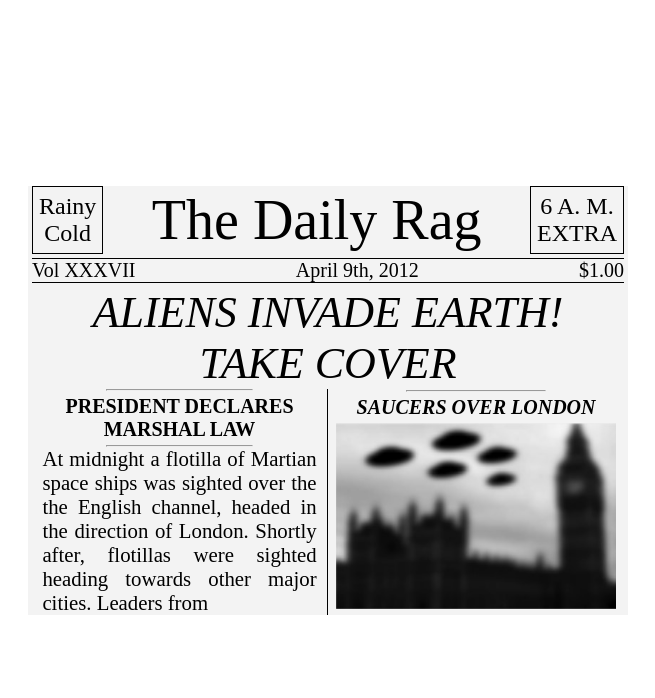
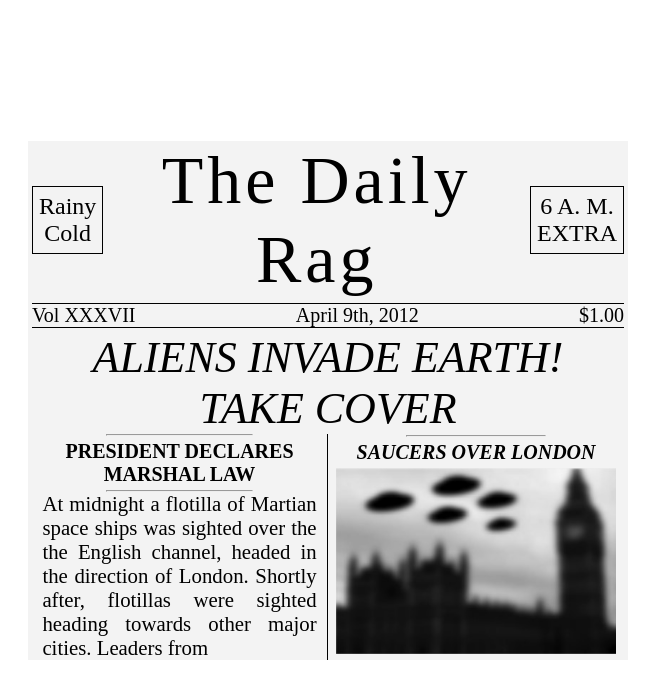
Before and after one commit to Abhii-Agarwal09/WinSem2021-22_IWPT_Course_Assignments, a plain HTML site: page Lab Assessment - 2/index.html in a window 1280 px wide. Shown: the whole page, without its empty margins (312-967 px from the left). Drawn offline with Linux system fonts and the light colour scheme.

Commit message:
lab da 2 completed

```diff
--- a/Lab Assessment - 2/js/ques3.js
+++ b/Lab Assessment - 2/js/ques3.js
@@ -13,10 +13,14 @@ let imagesArrayLength = imagesArray.length;
 
 // Function to go to next image
 const next = (event) => {
+    console.log(event);
     // Increasing image index by 1
+    console.log('Current image index: ' + currentImageIndex);
     currentImageIndex++;
+    console.log('Current image index after increment: ' + currentImageIndex);
     // Calculating the new image index
     const newImageIndex = currentImageIndex % imagesArrayLength;
+    console.log('New image index: ' + newImageIndex);
     // Setting the new source of image using new index
     carouselImage.src = `../assets/${imagesArray[newImageIndex]}`;
     // Setting the image counter
--- a/Lab Assessment - 2/styles/ques1_style.css
+++ b/Lab Assessment - 2/styles/ques1_style.css
@@ -3,14 +3,16 @@
     padding: 0;
     box-sizing: border-box;
 }
-
+@font-face {
+    font-family: 'Anglican';
+    src: local('AnglicanText');
+}
 body {
     height: 100vh;
     display: flex;
     justify-content: center;
     align-items: center;
 }
-
 .template {
     display: flex;
     flex-direction: column;
@@ -18,7 +20,6 @@ body {
     background-color: #f3f3f3;
     padding: 0 0.25rem;
 }
-
 .header-main,
 .header-secondary {
     display: flex;
@@ -26,7 +27,6 @@ body {
     align-items: center;
     text-align: center;
 }
-
 .main-heading {
     text-align: center;
     font-size: 2.75rem;
@@ -34,67 +34,57 @@ body {
     font-family: serif;
     font-weight: 300;
 }
-
 .main-content {
     display: flex;
     align-items: center;
     text-align: center;
 }
-
 .main-content-text {
     width: 50%;
     border-right: 1px solid black;
 }
-
 .main-text {
     font-size: 1.3rem;
     text-align: justify;
     padding: 0 0.5em;
 }
-
 .main-content-image {
     width: 50%;
     padding: 0 8px;
 }
-
 .main-image img {
     width: 100%;
 }
-
 .header-heading {
-    font-size: 3.5rem;
-    font-family: serif;
+    font-size: 4.25rem;
+    font-family: 'Anglican';
+    letter-spacing: 4px;
+    font-weight: 500;
 }
-
 .header-side-text {
     font-size: 1.5rem;
     padding: 0.25em;
     border: 1px solid black;
 }
-
 .header-secondary {
     border-top: 1px solid black;
     border-bottom: 1px solid black;
     margin: 4px 0;
 }
-
 .header-secondary-text {
     font-size: 1.25rem;
 }
-
 .text-heading {
     font-size: 1.25rem;
     font-weight: bold;
     padding: 4px 0;
 }
-
 .image-caption {
     font-size: 1.25rem;
     font-style: italic;
     font-weight: bold;
     padding: 4px 0;
 }
-
 hr {
     width: 50%;
     margin: 0 auto;
```
Also changed, not shown: Lab Assessment - 2/AnglicanText.ttf (added), Lab Assessment - 2/assets/q1-css-1.png, Lab Assessment - 2/assets/q1-css-2.png, Lab Assessment - 2/assets/q1-css-3.png, Lab Assessment - 2/assets/q1-css-4.png, Lab Assessment - 2/assets/q1-css-5.png (added), Lab Assessment - 2/assets/q1-css-6.png (added), Lab Assessment - 2/assets/template.jpg, 1 other file.
